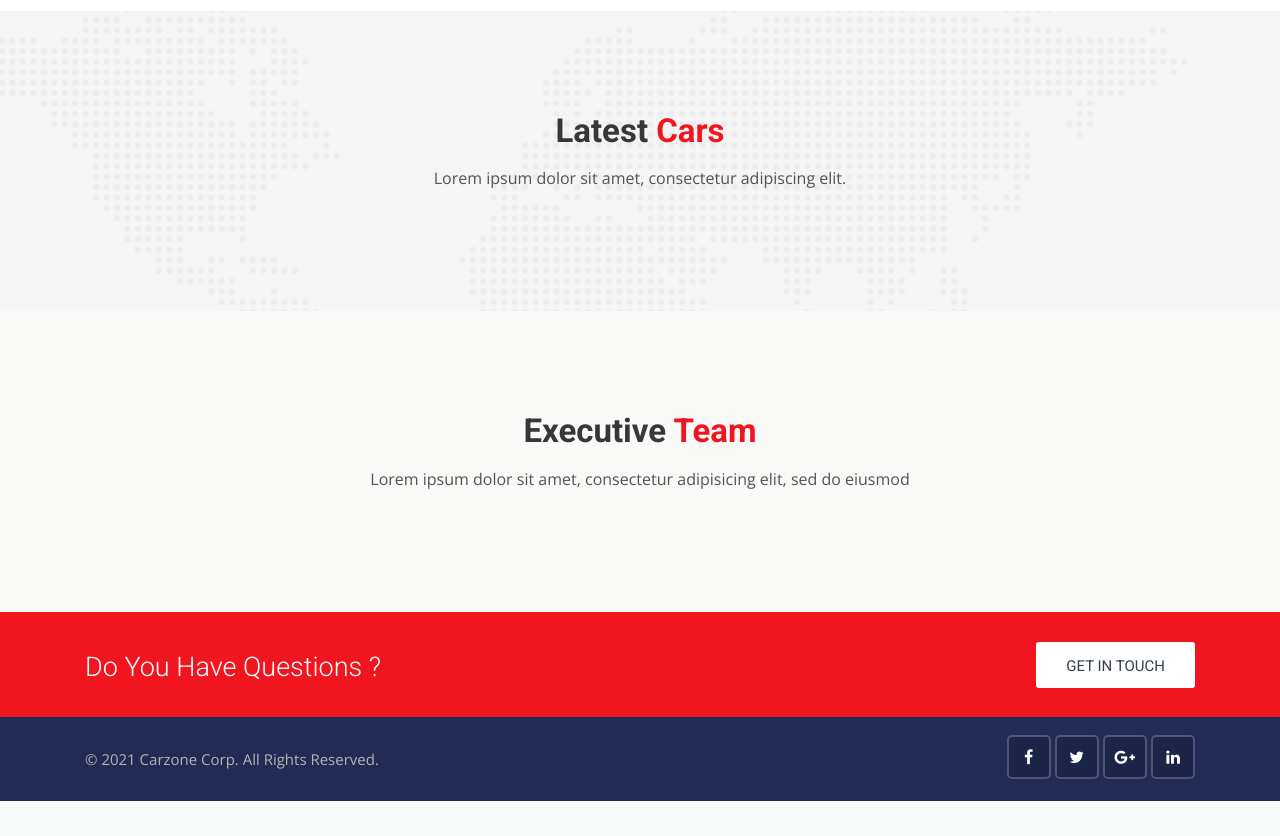
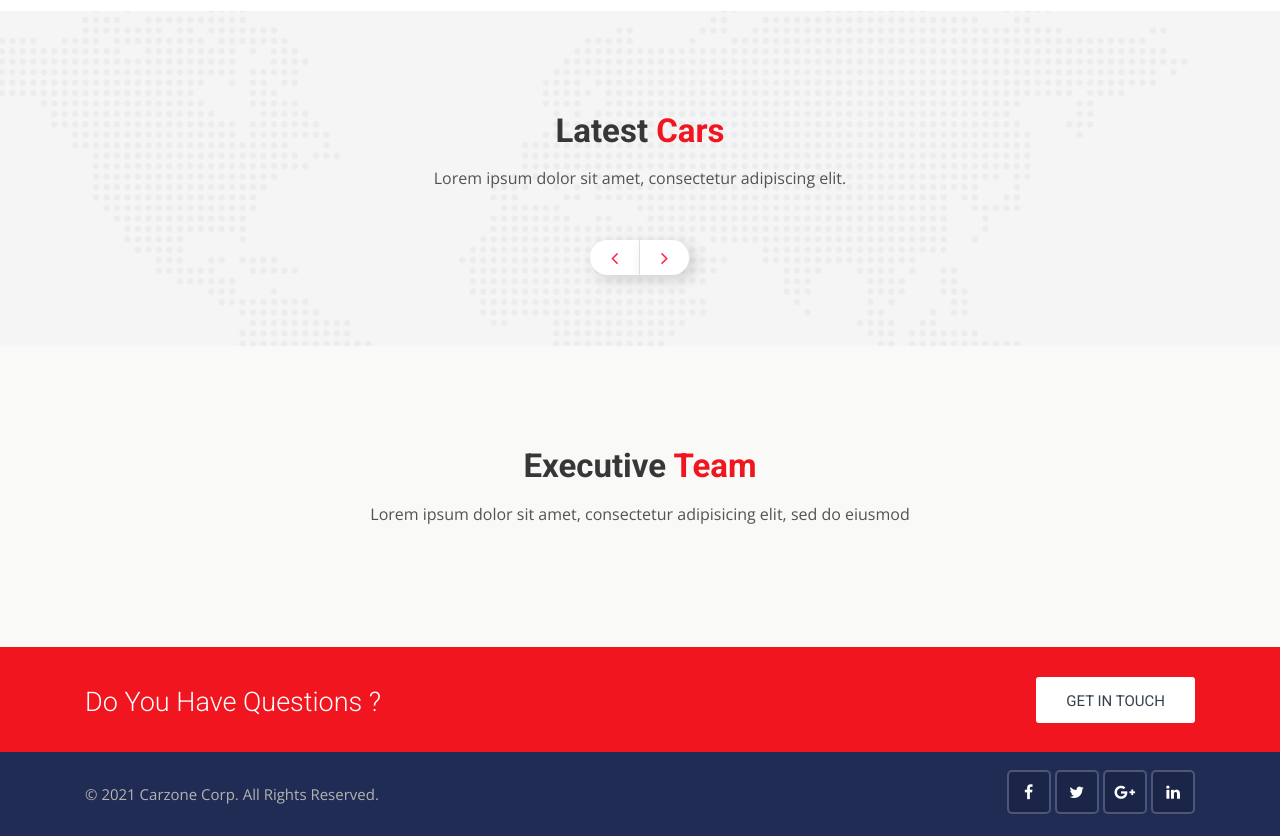
Before and after one commit to learninguser/django-training, a Django app: page / in a window 1280 px wide. Shown: the part 1155-1991 px from the top of the page. Before the commit the page ends 1956 px from the top, so only its background shows below. Run offline with Django 3.2, Linux system fonts and the light colour scheme; data that the repository does not hold is empty; some libraries are stand-ins or nearby versions.

Commit message:
slider for rent a car section on home page

```diff
--- a/templates/pages/home.html
+++ b/templates/pages/home.html
@@ -200,9 +200,10 @@
             <h1>Latest <span>Cars</span></h1>
             <p>Lorem ipsum dolor sit amet, consectetur adipiscing elit.</p>
         </div>
-        <div class="row">
+        <div class="slick-slider-area clearfix">
+            <div class="row slick-carousel" data-slick='{"slidesToShow": 3, "responsive":[{"breakpoint": 1024,"settings":{"slidesToShow": 2}}, {"breakpoint": 768,"settings":{"slidesToShow": 1}}]}'>
                 {% for car in all_cars %}
-            <div class="col-lg-4 col-md-6">
+                    <div class="slick-slide-item">
                         <div class="car-box">
                             <div class="car-thumbnail">
                                 <a href="{% url 'car_detail' car.pk %}" class="car-img">
@@ -273,6 +274,15 @@
                         </div>
                     </div>
                 {% endfor %}
+            </div>
+            <div class="slick-btn">
+                <div class="slick-prev slick-arrow-buton sab-4">
+                    <i class="fa fa-angle-left"></i>
+                </div>
+                <div class="slick-next slick-arrow-buton sab-3">
+                    <i class="fa fa-angle-right"></i>
+                </div>
+            </div>
         </div>
     </div>
 </div>
```
Lines whose indentation alone changed are shown as unchanged.
